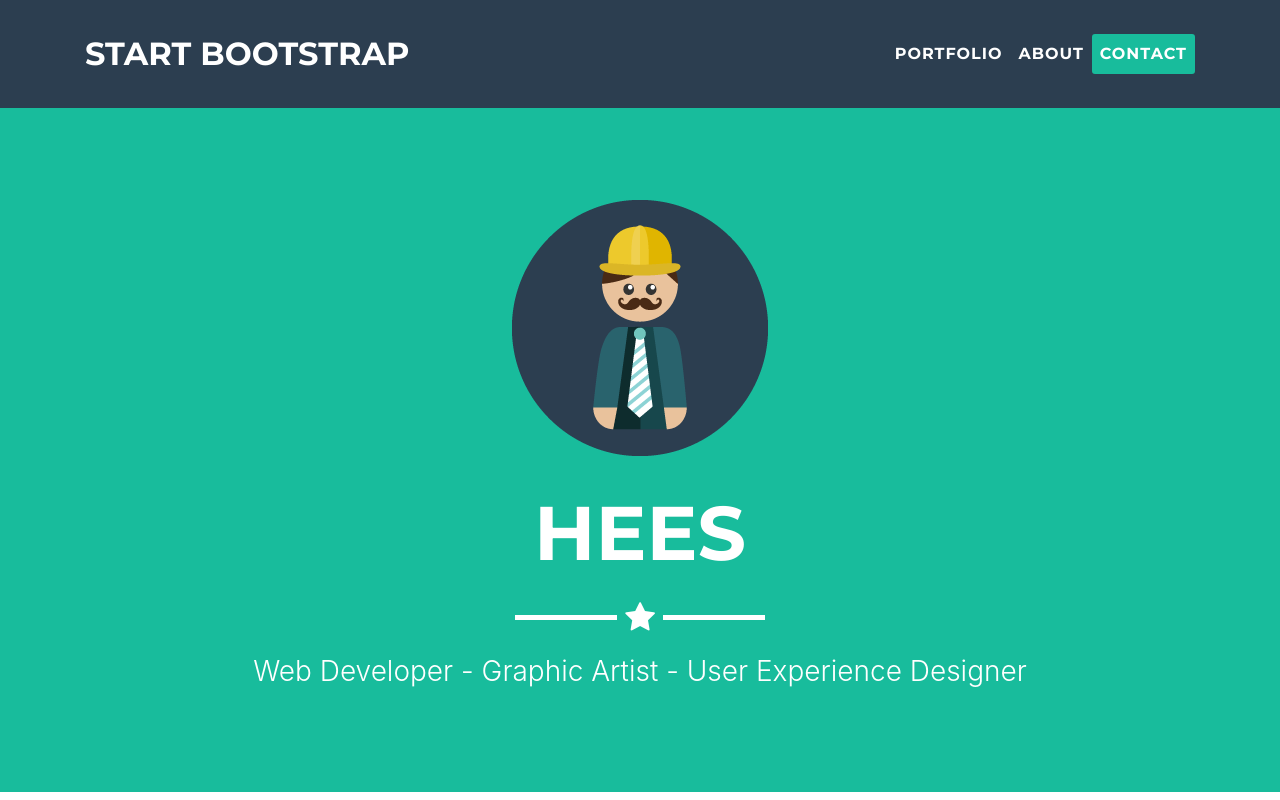
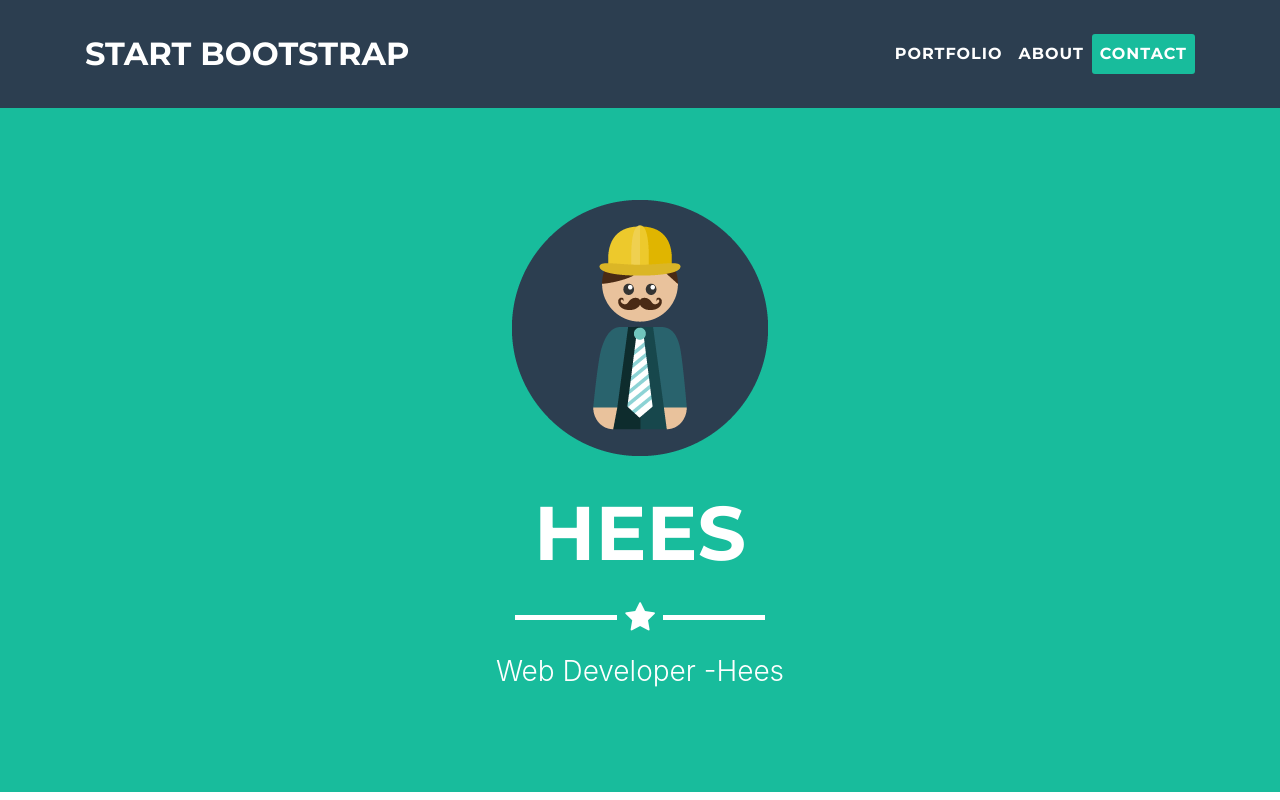
Before and after one commit to Sung-hee/Sung-hee.github.io, a website with bundled scripts: page index.html in a window 1280 px wide. Shown: the top 800 px of the page. Built offline with nearby package versions, Linux system fonts and the light colour scheme.

Commit message:
second commit

```diff
--- a/index.html
+++ b/index.html
@@ -56,7 +56,7 @@
         <div class="intro-text">
           <span class="name">Hees</span>
           <hr class="star-light">
-          <span class="skills">Web Developer - Graphic Artist - User Experience Designer</span>
+          <span class="skills">Web Developer -Hees  </span>
         </div>
       </div>
     </header>
```
